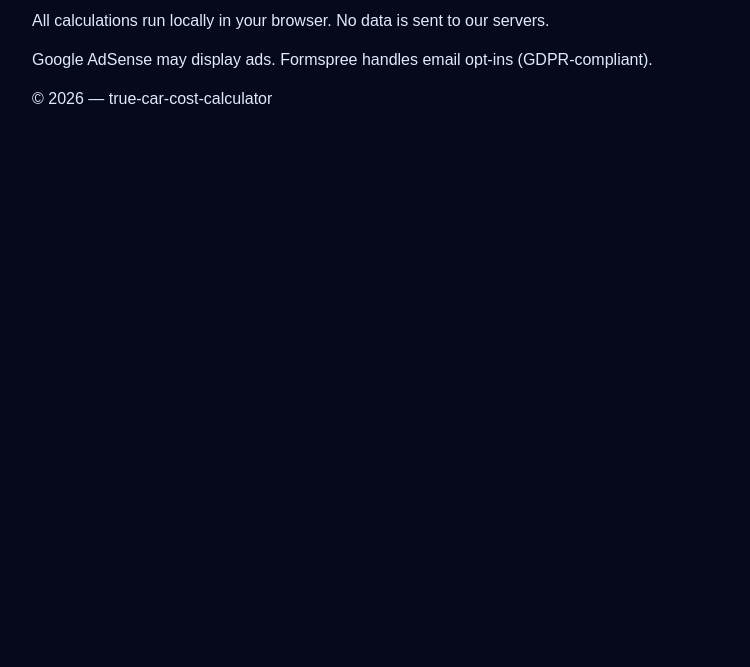
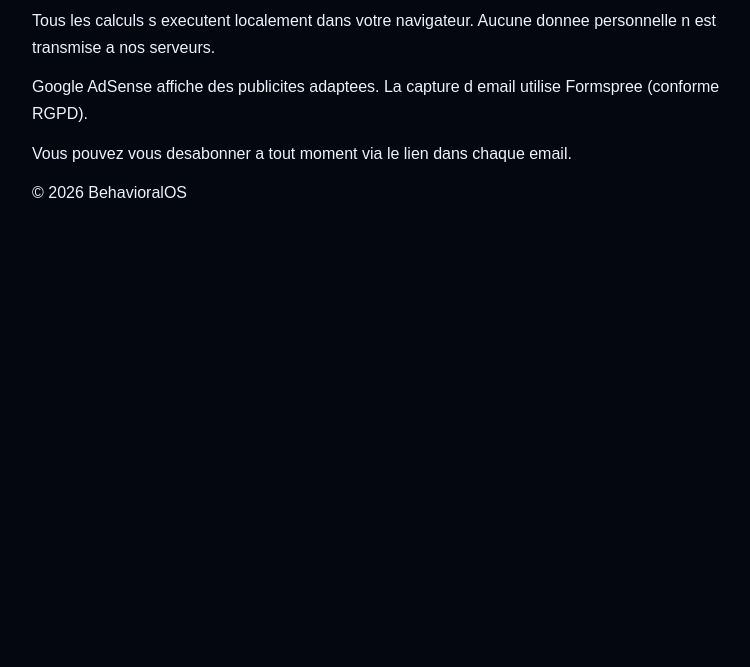
Before and after one commit to Legion33shadow/true-car-cost-calculator, a plain HTML site: page privacy.html in a window 1280 px wide. Shown: the part 133-800 px from the top of the page, without its empty margins (248-998 px from the left). Drawn offline with Linux system fonts and the light colour scheme.

Commit message:
LEGION v27: privacy.html

```diff
--- a/privacy.html
+++ b/privacy.html
@@ -1 +1 @@
-<!DOCTYPE html><html><head><meta charset="UTF-8"><title>Privacy</title><style>body{font-family:sans-serif;max-width:720px;margin:40px auto;padding:20px;background:#06091a;color:#e0eaff}a{color:#3b82f6}h1{color:#3b82f6}p{margin:12px 0;line-height:1.7}</style></head><body><h1>Privacy Policy</h1><p>All calculations run locally in your browser. No data is sent to our servers.</p><p>Google AdSense may display ads. Formspree handles email opt-ins (GDPR-compliant).</p><p>&copy; 2026 &mdash; true-car-cost-calculator</p></body></html>
+<!DOCTYPE html><html><head><meta charset="UTF-8"><title>Confidentialite</title><style>body{font-family:sans-serif;max-width:720px;margin:40px auto;padding:20px;background:#04070f;color:#eef2ff}a{color:#3b82f6}h1{color:#3b82f6}p{margin:12px 0;line-height:1.7}</style></head><body><h1>Politique de confidentialite</h1><p>Tous les calculs s executent localement dans votre navigateur. Aucune donnee personnelle n est transmise a nos serveurs.</p><p>Google AdSense affiche des publicites adaptees. La capture d email utilise Formspree (conforme RGPD).</p><p>Vous pouvez vous desabonner a tout moment via le lien dans chaque email.</p><p>&#169; 2026 BehavioralOS</p></body></html>
```
